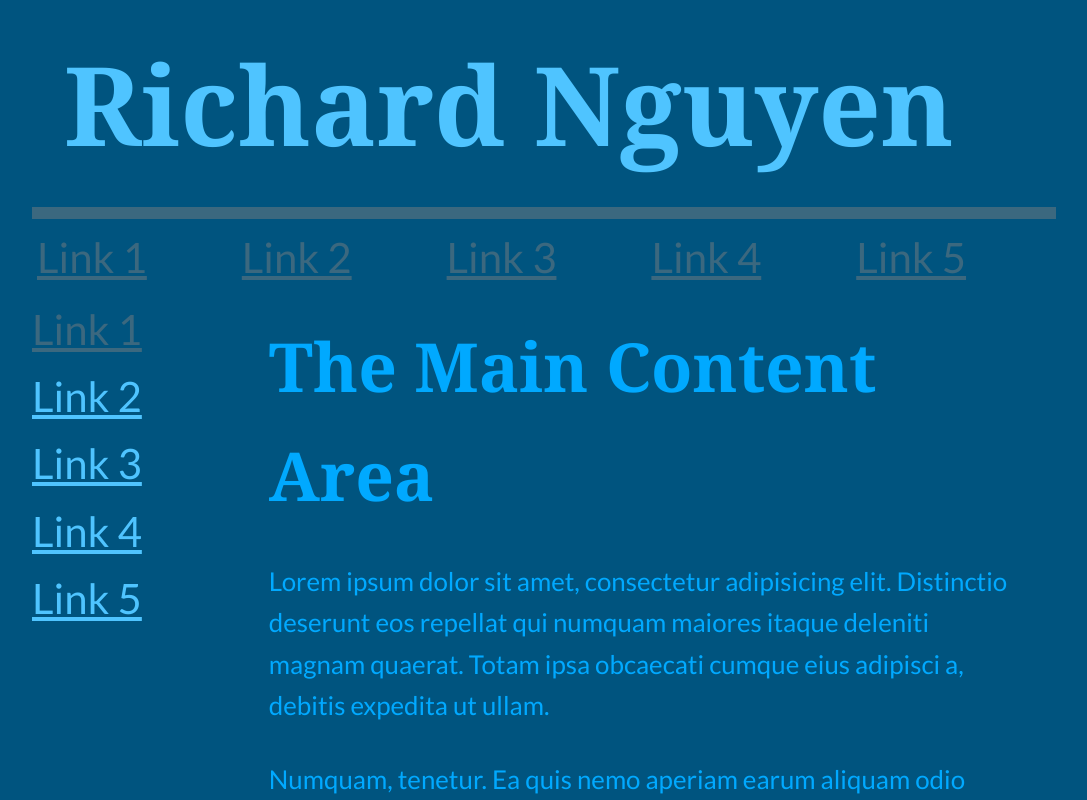
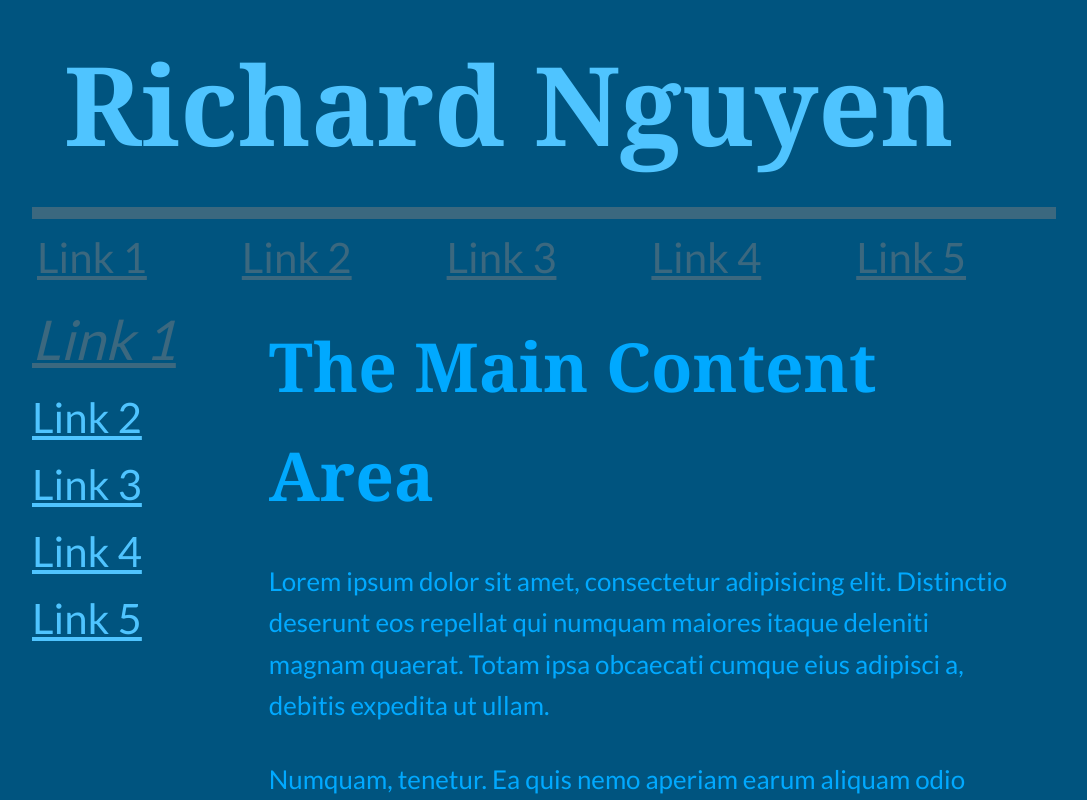
Before and after one commit to PandaWings/nav-menu, a plain HTML site: page index.html in a window 1280 px wide. In both pictures the pointer is over the link 230 px from the left and 329 px from the top of the page. Shown: the top 800 px of the page, without its empty margins (96-1183 px from the left). Drawn offline with Linux system fonts and the light colour scheme; a web font is replaced by a local one.

Commit message:
Updated hover effect for Menu-V (larger font)
Added additional hover efffect for Menu-V.

- Increases text size & makes text italic.

```diff
--- a/menu.css
+++ b/menu.css
@@ -95,6 +95,8 @@ header{
         .menu-v a:hover,
         .menu-v a:active{
             color: #3B687F;
+            font-style: italic;
+            font-size: 1.309em;
         }
 main{
     width:80%;
```
